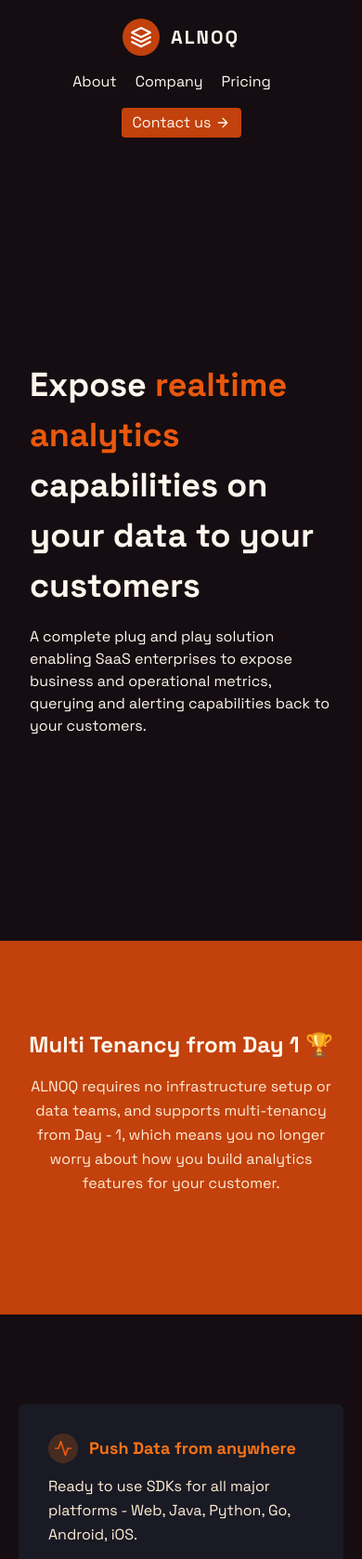
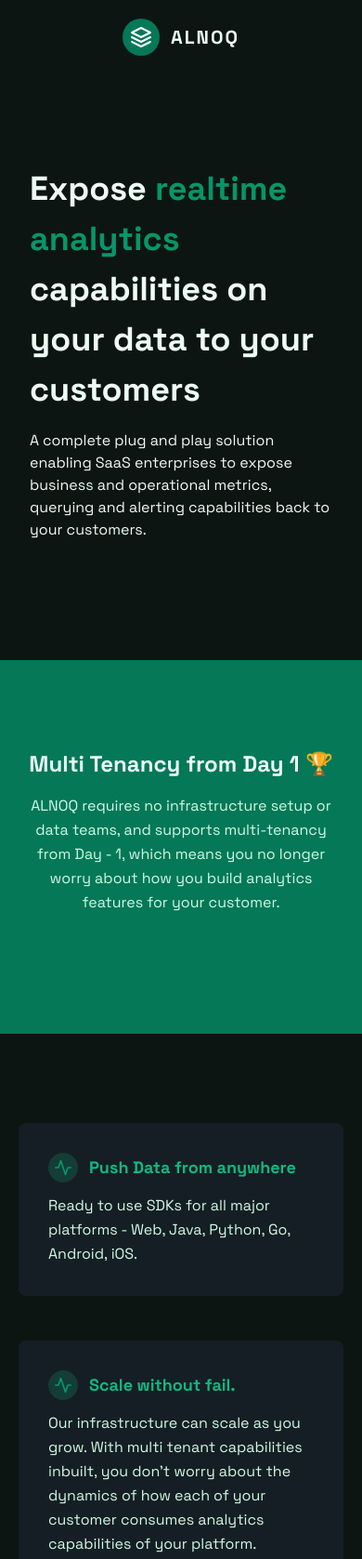
Before and after one commit to kirananto/alnoq-landing, a Gatsby site: page / in a window 390 px wide. Shown: the top 1677 px of the page at 93% size. Built offline with nearby package versions, Linux system fonts and the light colour scheme; Gatsby itself is replaced by a stand-in of ours.

Commit message:
fix: change color to emerald

```diff
--- a/src/components/Footer.tsx
+++ b/src/components/Footer.tsx
@@ -2,10 +2,10 @@
 
 export default function Footer() {
   return (
-    <footer className="text-gray-400 bg-gray-900 body-font">
+    <footer className="text-gray-400 body-font">
   <div className="container px-5 py-8 mx-auto flex items-center sm:flex-row flex-col">
     <a className="flex title-font font-medium items-center md:justify-start justify-center text-white">
-      <svg xmlns="http://www.w3.org/2000/svg" fill="none" stroke="currentColor" stroke-linecap="round" stroke-linejoin="round" stroke-width="2" className="w-10 h-10 text-white p-2 bg-orange-500 rounded-full" viewBox="0 0 24 24">
+      <svg xmlns="http://www.w3.org/2000/svg" fill="none" stroke="currentColor" stroke-linecap="round" stroke-linejoin="round" stroke-width="2" className="w-10 h-10 text-white p-2 bg-emerald-500 rounded-full" viewBox="0 0 24 24">
         <path d="M12 2L2 7l10 5 10-5-10-5zM2 17l10 5 10-5M2 12l10 5 10-5"></path>
       </svg>
       <span className="ml-3 text-xl tracking-widest font-bold">ALNOQ</span>
--- a/src/components/NavBar.tsx
+++ b/src/components/NavBar.tsx
@@ -2,20 +2,20 @@
 
 export default function NavBar() {
   return (
-    <header className="text-orange-50 body-font">
+    <header className="text-emerald-50 body-font">
         <div className="container mx-auto flex flex-wrap p-5 flex-col md:flex-row items-center">
-          <a className="flex title-font font-medium items-center text-orange-50 mb-4 md:mb-0">
-            <svg xmlns="http://www.w3.org/2000/svg" fill="none" stroke="currentColor" stroke-linecap="round" stroke-linejoin="round" stroke-width="2" className="w-10 h-10 text-white p-2 bg-orange-700 rounded-full" viewBox="0 0 24 24">
+          <a className="flex title-font font-medium items-center text-emerald-50 mb-4 md:mb-0">
+            <svg xmlns="http://www.w3.org/2000/svg" fill="none" stroke="currentColor" stroke-linecap="round" stroke-linejoin="round" stroke-width="2" className="w-10 h-10 text-white p-2 bg-emerald-700 rounded-full" viewBox="0 0 24 24">
               <path d="M12 2L2 7l10 5 10-5-10-5zM2 17l10 5 10-5M2 12l10 5 10-5"></path>
             </svg>
             <span className="ml-3 text-xl tracking-widest font-bold">ALNOQ</span>
           </a>
-          <nav className="md:mr-auto md:ml-6 md:py-1 md:pl-6 md:border-l md:border-gray-400	flex flex-wrap items-center text-base justify-center">
-            <a className="mr-5 hover:text-orange-50">About</a>
-            <a className="mr-5 hover:text-orange-50">Company</a>
-            <a className="mr-5 hover:text-orange-50">Pricing</a>
+          <nav className="md:mr-auto md:ml-6 md:py-1 md:pl-6 invisible md:visible md:border-l md:border-gray-400	flex flex-wrap items-center text-base justify-center">
+            <a className="mr-5 hover:text-emerald-50">About</a>
+            <a className="mr-5 hover:text-emerald-50">Company</a>
+            <a className="mr-5 hover:text-emerald-50">Pricing</a>
           </nav>
-          <button className="inline-flex items-center bg-orange-700 border-0 py-1 px-3 focus:outline-none hover:bg-gray-200 rounded text-base mt-4 md:mt-0">Contact us
+          <button className="inline-flex items-center bg-emerald-700 invisible md:visible border-0 py-1 px-3 focus:outline-none hover:bg-gray-200 rounded text-base mt-4 md:mt-0">Contact us
             <svg fill="none" stroke="currentColor" stroke-linecap="round" stroke-linejoin="round" stroke-width="2" className="w-4 h-4 ml-1" viewBox="0 0 24 24">
               <path d="M5 12h14M12 5l7 7-7 7"></path>
             </svg>
--- a/src/pages/index.tsx
+++ b/src/pages/index.tsx
@@ -25,23 +25,23 @@
 
 const IndexPage: React.FC<PageProps> = () => {
   return (<>
-    <main className="text-orange-50 bg-[#150d12] antialiased" style={mainStyle}>
+    <main className="text-emerald-50 bg-[#0d1512] antialiased" style={mainStyle}>
       <NavBar />
       <HeroSection />
-      <section className="text-orange-100 bg-orange-700 body-font">
+      <section className="text-emerald-100 bg-emerald-700 body-font">
         <div className="container px-5 py-24 mx-auto">
           <div className="text-center mb-8">
-          <h1 className="sm:text-3xl text-2xl font-bold title-font text-orange-50 mb-4">Multi Tenancy from Day 1 🏆</h1>
+          <h1 className="sm:text-3xl text-2xl font-bold title-font text-emerald-50 mb-4">Multi Tenancy from Day 1 🏆</h1>
             <p className="text-base leading-relaxed xl:w-2/4 lg:w-3/4 mx-auto text-gray-500s">ALNOQ requires no infrastructure setup or data teams, and supports multi-tenancy from Day - 1, which means you no longer worry about how you build analytics features for your customer.</p>
           </div>
         </div>
       </section>
       <TilesSection />
 
-      <section className="text-orange-100 bg-orange-700 body-font">
+      <section className="text-emerald-100 bg-emerald-700 body-font">
         <div className="container px-5 py-24 mx-auto">
           <div className="text-center mb-8">
-          <h1 className="sm:text-3xl text-2xl font-bold title-font text-orange-50 mb-4">As a modern SaaS enterprise, you either try to build it or ignore such capabilities. <br/> But not anymore. </h1>
+          <h1 className="sm:text-3xl text-2xl font-bold title-font text-emerald-50 mb-4">As a modern SaaS enterprise, you either try to build it or ignore such capabilities. <br/> But not anymore. </h1>
           </div>
         </div>
       </section>
--- a/src/sections/home/HeroSection.tsx
+++ b/src/sections/home/HeroSection.tsx
@@ -2,9 +2,9 @@
 
 export default function HeroSection() {
   return (
-    <section className="min-h-screen md:min-h-50 py-32 md:py-48 px-8 sm:px-32 lg:px-64 max-full grid content-center">
-      <h1 className="text-4xl md:text-5xl text-orange-50  max-w-2xl font-bold leading-normal">
-        Expose <span className="text-orange-600">realtime analytics </span>capabilities on your data to your customers
+    <section className=" md:min-h-screen py-2 pb-32 md:py-48 px-8 sm:px-32 lg:px-64 max-full grid content-center">
+      <h1 className="text-4xl md:text-5xl text-emerald-50  max-w-2xl font-bold leading-normal">
+        Expose <span className="text-emerald-600">realtime analytics </span>capabilities on your data to your customers
       </h1>
       <p className="max-w-2xl mt-4">
         A complete plug and play solution enabling SaaS enterprises to expose
--- a/src/sections/home/TilesSection.tsx
+++ b/src/sections/home/TilesSection.tsx
@@ -28,19 +28,19 @@
 ]
 export default function TilesSection() {
     return (
-        <section className="text-orange-100 body-font">
+        <section className="text-emerald-100 body-font">
             <div className="container px-5 py-24 mx-auto">
-                <div className="flex flex-wrap sm:-m-4 -mx-4 -mb-10 -mt-4 md:space-y-0 space-y-6">
+                <div className="flex flex-wrap sm:-m-4 -mx-4 -mb-10 -mt-4 md:space-y-0 space-y-4">
                     {tiles.map(tile => (
                         <div className="p-4 md:w-1/3">
                             <div className="flex rounded-lg h-full bg-gray-800 bg-opacity-50 p-8 flex-col">
                                 <div className="flex items-center mb-3">
-                                    <div className="w-8 h-8 mr-3 inline-flex items-center justify-center rounded-full bg-orange-500 bg-opacity-20 text-orange-600 flex-shrink-0">
+                                    <div className="w-8 h-8 mr-3 inline-flex items-center justify-center rounded-full bg-emerald-500 bg-opacity-20 text-emerald-600 flex-shrink-0">
                                         <svg fill="none" stroke="currentColor" stroke-linecap="round" stroke-linejoin="round" stroke-width="2" className="w-5 h-5" viewBox="0 0 24 24">
                                             <path d="M22 12h-4l-3 9L9 3l-3 9H2"></path>
                                         </svg>
                                     </div>
-                                    <h2 className="text-orange-500 text-lg title-font font-bold">{tile.title}</h2>
+                                    <h2 className="text-emerald-500 text-lg title-font font-bold">{tile.title}</h2>
                                 </div>
                                 <div className="flex-grow">
                                     <p className="leading-relaxed text-base">{tile.description}</p>
```
